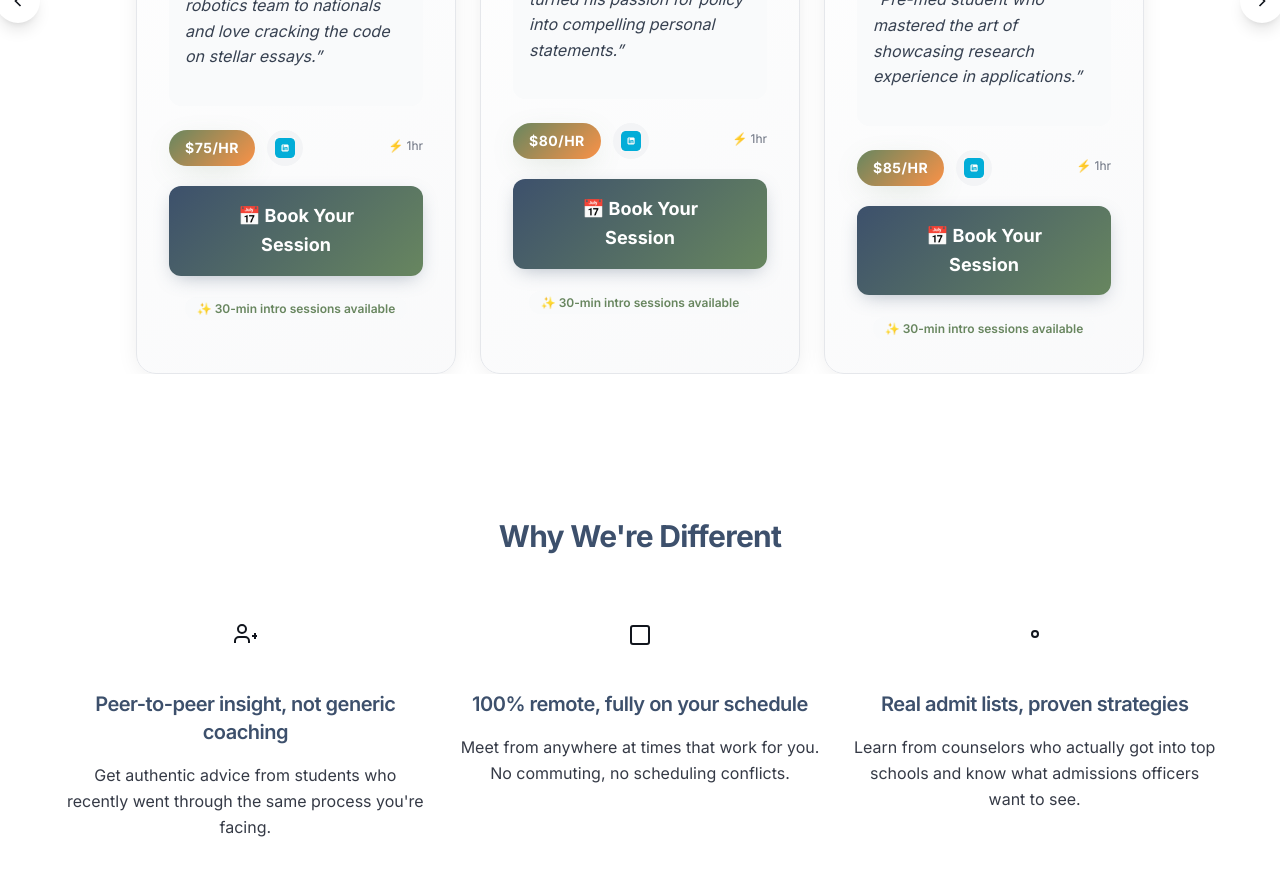
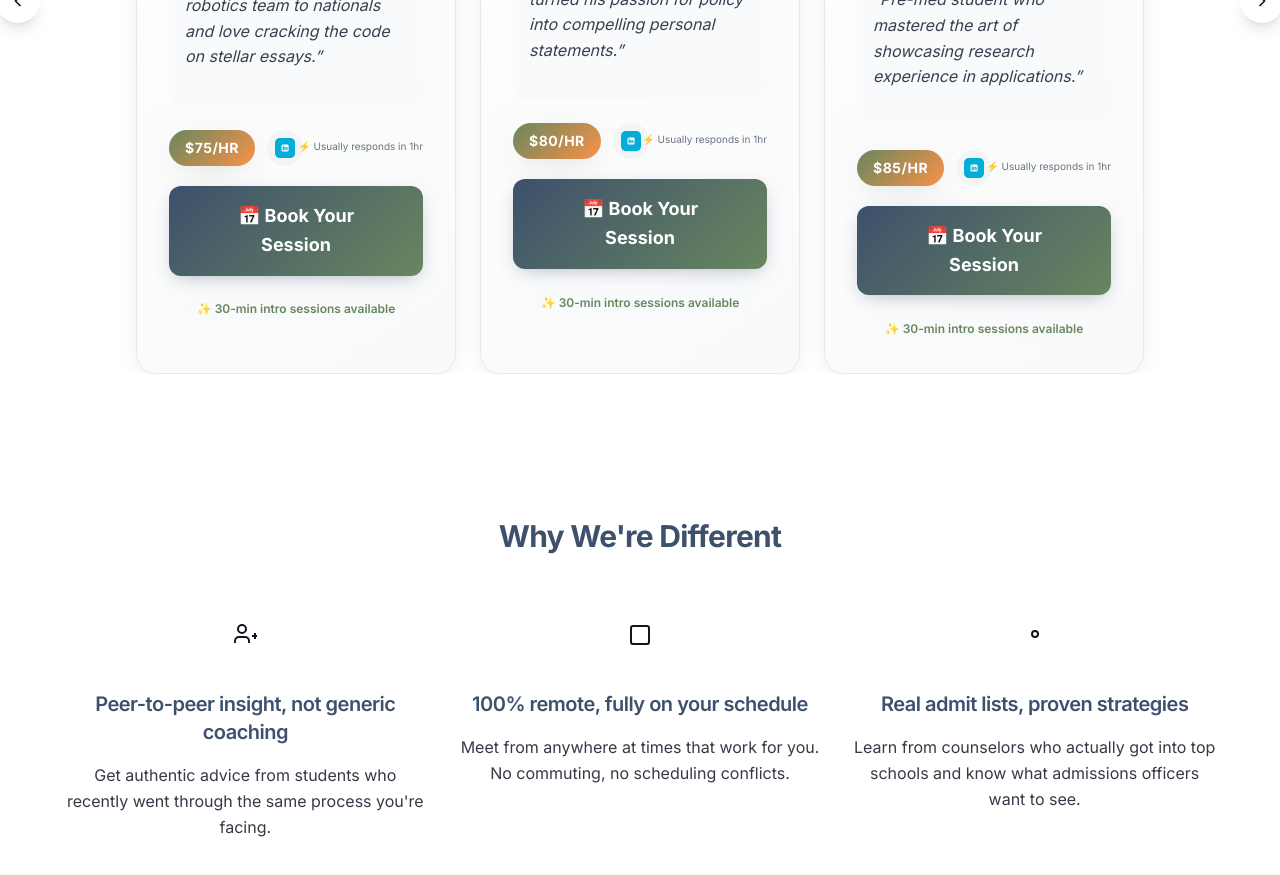
Before and after one commit to Nimal-s-Private-Projects/peer-mentor-admissions-pathway, a React (Vite) app: page / in a window 1280 px wide. Shown: the part 2100-2975 px from the top of the page. Built offline with nearby package versions, Linux system fonts and the light colour scheme.

Commit message:
Fix response time text
Revert response time text to "⚡ Usually responds in 1hr" and ensure it fits cleanly on counselor cards.

```diff
--- a/src/components/CounselorCarousel.tsx
+++ b/src/components/CounselorCarousel.tsx
@@ -154,8 +154,8 @@ const CounselorCarousel = () => {
                         />
                       </a>
                     </div>
-                    <div className="text-right flex-shrink-0">
-                      <div className="text-xs text-gray-500 mb-1 whitespace-nowrap">⚡ 1hr</div>
+                    <div className="text-right flex-shrink-0 min-w-0">
+                      <div className="text-[10px] text-gray-500 mb-1 leading-tight">⚡ Usually responds in 1hr</div>
                     </div>
                   </div>
 
```
